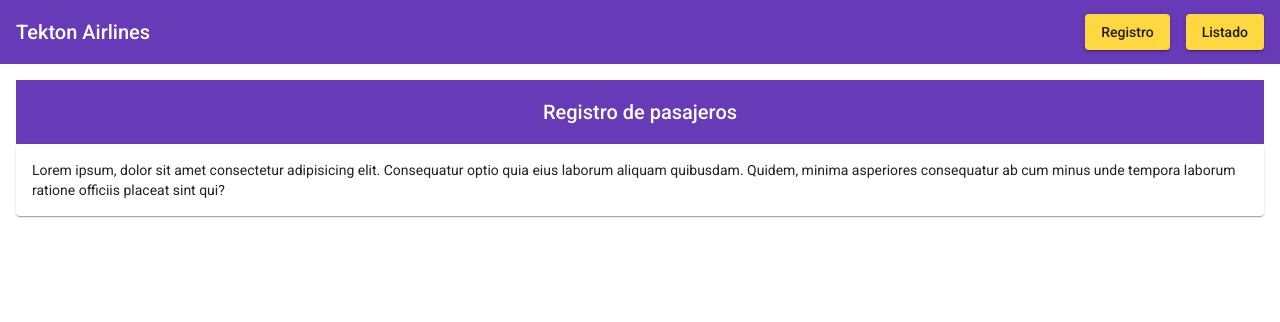
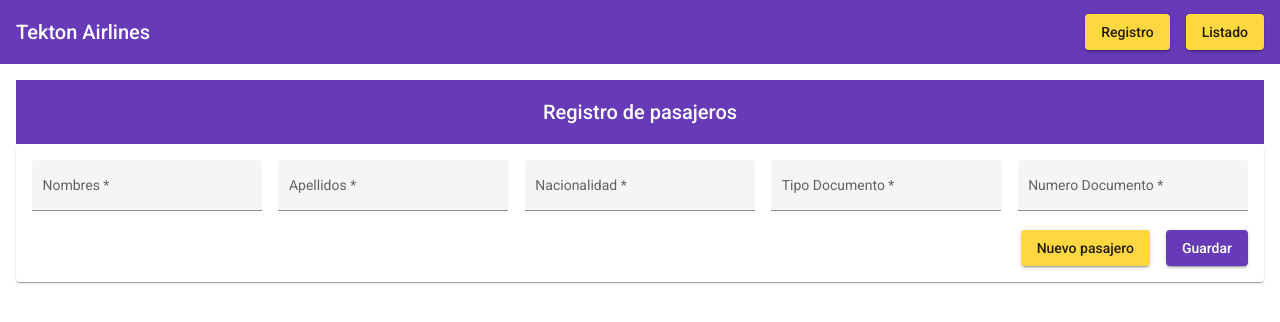
Before and after one commit to Alejo1595/Tekton-Airlines, an Angular app: page /passenger/form in a window 1280 px wide. Shown: the top 322 px of the page. Built offline with nearby package versions, Linux system fonts and the light colour scheme.

Commit message:
Creating form sections dynamically

```diff
--- a/src/app/passenger-registration/registration-form/registration-form.component.html
+++ b/src/app/passenger-registration/registration-form/registration-form.component.html
@@ -1,7 +1,102 @@
 <app-container title="Registro de pasajeros">
-  <p>
-    Lorem ipsum, dolor sit amet consectetur adipisicing elit. Consequatur optio
-    quia eius laborum aliquam quibusdam. Quidem, minima asperiores consequatur
-    ab cum minus unde tempora laborum ratione officiis placeat sint qui?
-  </p>
+  <form (submit)="submit()" [formGroup]="formulario">
+    <section
+      formArrayName="secciones"
+      *ngFor="let seccion of secciones.controls; let i = index"
+      fxLayout="column"
+      class="spacing-section"
+    >
+      <div
+        [formGroupName]="i"
+        fxLayoutAlign="space-between center"
+        fxLayoutGap="1rem"
+      >
+        <!-- Nombres -->
+        <mat-form-field appearance="fill" fxFlex="1 1 calc(20% - 1rem)">
+          <mat-label>Nombres</mat-label>
+          <input matInput placeholder="Nombres" formControlName="nombres" />
+          <mat-error
+            *ngIf="secciones.controls[i].get('nombres')?.hasError('required')"
+          >
+            El campo es <strong>obligatorio</strong>
+          </mat-error>
+        </mat-form-field>
+
+        <!-- Apellidos -->
+        <mat-form-field appearance="fill" fxFlex="1 1 calc(20% - 1rem)">
+          <mat-label>Apellidos</mat-label>
+          <input matInput placeholder="Apellidos" formControlName="apellidos" />
+          <mat-error
+            *ngIf="secciones.controls[i].get('apellidos')?.hasError('required')"
+          >
+            El campo es <strong>obligatorio</strong>
+          </mat-error>
+        </mat-form-field>
+
+        <!-- Nacionalidad -->
+        <mat-form-field appearance="fill" fxFlex="1 1 calc(20% - 1rem)">
+          <mat-label>Nacionalidad</mat-label>
+          <input
+            matInput
+            placeholder="Nacionalidad"
+            formControlName="nacionalidad"
+          />
+          <mat-error
+            *ngIf="
+              secciones.controls[i].get('nacionalidad')?.hasError('required')
+            "
+          >
+            El campo es <strong>obligatorio</strong>
+          </mat-error>
+        </mat-form-field>
+
+        <!-- TipoDocumento -->
+        <mat-form-field appearance="fill" fxFlex="1 1 calc(20% - 1rem)">
+          <mat-label>Tipo Documento</mat-label>
+          <input
+            matInput
+            placeholder="TipoDocumento"
+            formControlName="tipoDocumento"
+          />
+          <mat-error
+            *ngIf="
+              secciones.controls[i].get('tipoDocumento')?.hasError('required')
+            "
+          >
+            El campo es <strong>obligatorio</strong>
+          </mat-error>
+        </mat-form-field>
+
+        <!-- NumeroDocumento -->
+        <mat-form-field appearance="fill" fxFlex="1 1 calc(20% - 1rem)">
+          <mat-label>Numero Documento</mat-label>
+          <input
+            matInput
+            placeholder="NumeroDocumento"
+            formControlName="numeroDocumento"
+          />
+          <mat-error
+            *ngIf="
+              secciones.controls[i].get('numeroDocumento')?.hasError('required')
+            "
+          >
+            El campo es <strong>obligatorio</strong>
+          </mat-error>
+        </mat-form-field>
+      </div>
+    </section>
+
+    <div fxLayoutAlign="end center" fxLayoutGap="1rem">
+      <button
+        mat-raised-button
+        type="button"
+        color="accent"
+        (click)="agregarSeccion()"
+      >
+        Nuevo pasajero
+      </button>
+
+      <button mat-raised-button type="submit" color="primary">Guardar</button>
+    </div>
+  </form>
 </app-container>
--- a/src/app/passenger-registration/registration-form/registration-form.component.scss
+++ b/src/app/passenger-registration/registration-form/registration-form.component.scss
@@ -0,0 +1,3 @@
+.spacing-section:not(:first-of-type) {
+  margin-top: 1rem;
+}
--- a/src/app/passenger-registration/registration-form/registration-form.component.ts
+++ b/src/app/passenger-registration/registration-form/registration-form.component.ts
@@ -1,4 +1,5 @@
 import { Component, OnInit } from '@angular/core';
+import { FormArray, FormBuilder, FormGroup, Validators } from '@angular/forms';
 
 @Component({
   selector: 'app-registration-form',
@@ -7,9 +8,36 @@ import { Component, OnInit } from '@angular/core';
 })
 export class RegistrationFormComponent implements OnInit {
 
-  constructor() { }
+  public formulario: FormGroup = this.formBuilder.group({});
+
+  public get secciones() {
+    return this.formulario.get('secciones') as FormArray;
+  }
+
+  constructor(private formBuilder: FormBuilder) {
+    this.formulario = formBuilder.group({
+      secciones: formBuilder.array([])
+    })
+  }
 
   ngOnInit(): void {
+    this.agregarSeccion();
   }
 
+  public submit = () => {
+    console.log(this.formulario.controls);
+  }
+
+  public agregarSeccion = (): void =>{
+    const seccion = this.formBuilder.group({
+      nombres: [null, [Validators.required]],
+      apellidos: [null, Validators.required],
+      nacionalidad: [null, Validators.required],
+      tipoDocumento: [null, Validators.required],
+      numeroDocumento: [null, Validators.required]
+    });
+
+    this.secciones.push(seccion);
+
+  }
 }
```
Also changed, not shown: src/app/passenger-registration/passenger-registration.module.ts (+17 -2 lines).
